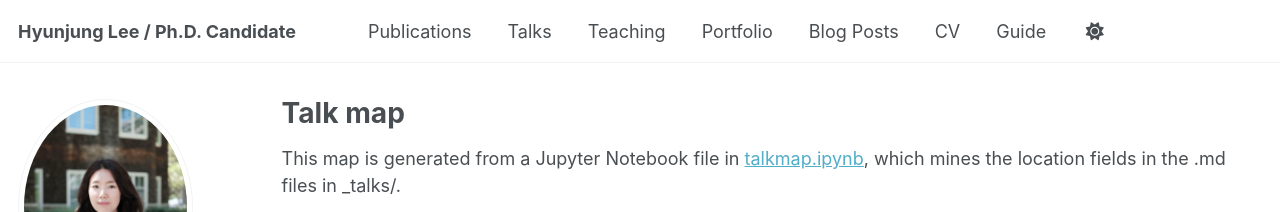
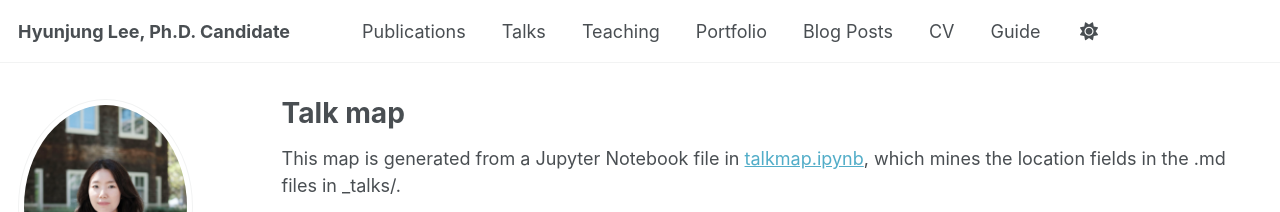
Before and after one commit to Hyunjung-agLee/hyunjung-aglee1.github.io, a Jekyll site: the page built from _pages/talkmap.html, in a window 1280 px wide. Shown: the top 212 px of the page. Built offline with Jekyll 4.4.1, drawn with Linux system fonts in a browser that asks for light colours; nearby versions of some CDN libraries.

```diff
--- a/_config.yml
+++ b/_config.yml
@@ -9,7 +9,7 @@
 # Basic Site Settings
 locale                   : "en-US"
 site_theme               : "default"
-title                    : "Hyunjung Lee / Ph.D. Candidate"
+title                    : "Hyunjung Lee, Ph.D. Candidate"
 title_separator          : "-"
 name                     : &name "Hyunjung Lee"
 description              : &description "I am a fifth-year Ph.D. Candidate in Agricultural and Resource Economics at UC Davis and I am currently on the Job Market!"
```
